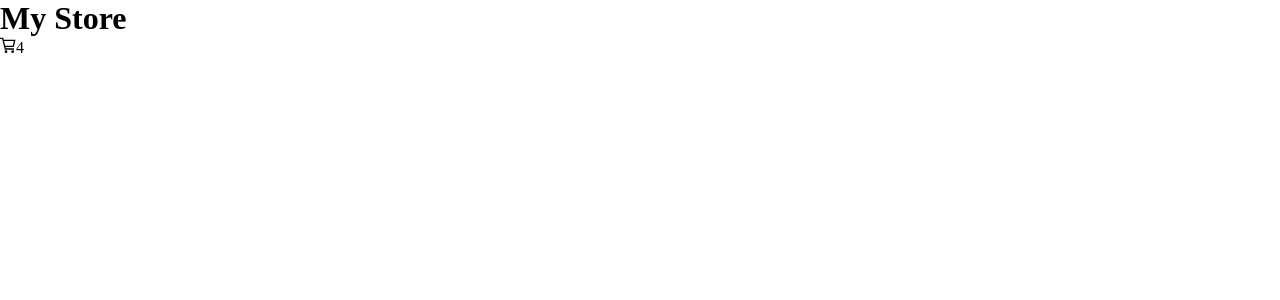
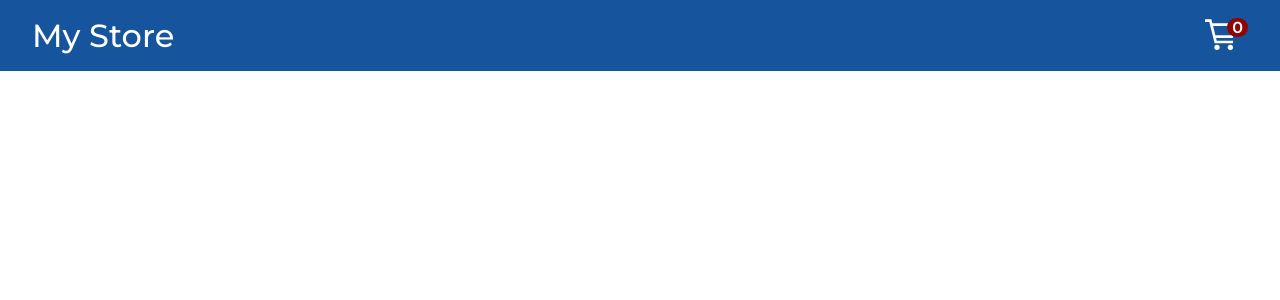
Before and after one commit to johncardozo/frontend-intermedio-02, a React (Vite) app in the folder redux-toolkit-shopping-cart/: page / in a window 1280 px wide. Shown: the top 300 px of the page. Built offline with nearby package versions, Linux system fonts and the light colour scheme.

Commit message:
Redux: Estilos del component NavBar y acceso al Store através de useSelector

```diff
--- a/redux-toolkit-shopping-cart/src/components/navbar/NavBar.jsx
+++ b/redux-toolkit-shopping-cart/src/components/navbar/NavBar.jsx
@@ -1,12 +1,16 @@
 import { GrCart } from "react-icons/gr";
+import { useSelector } from "react-redux";
 
 const NavBar = () => {
+  // Obtiene un valor del state
+  const { amount } = useSelector((store) => store.cart);
+
   return (
     <header>
       <h1>My Store</h1>
       <div className="amount-container">
         <GrCart className="cart-icon" />
-        <span className="badge">4</span>
+        <span className="badge">{amount}</span>
       </div>
     </header>
   );
--- /dev/null
+++ b/redux-toolkit-shopping-cart/src/styles/_components.scss
@@ -0,0 +1 @@
+@use "./components/navbar";
--- a/redux-toolkit-shopping-cart/src/styles/_variables.scss
+++ b/redux-toolkit-shopping-cart/src/styles/_variables.scss
@@ -1,2 +1,7 @@
 // Fuentes
 $font-family: "Montserrat", sans-serif;
+
+// Colores
+$header-bg-color: #16559d;
+$header-color: #fff;
+$badge-bg-color: #900303;
--- /dev/null
+++ b/redux-toolkit-shopping-cart/src/styles/components/navbar.scss
@@ -0,0 +1,33 @@
+@use "../variables" as v;
+
+header {
+  background-color: v.$header-bg-color;
+  display: flex;
+  justify-content: space-between;
+  align-items: center;
+  padding: 1rem 2rem;
+  h1 {
+    color: v.$header-color;
+    font-family: v.$font-family;
+    font-weight: 500;
+  }
+  .amount-container {
+    .cart-icon {
+      font-size: 2rem;
+      path {
+        stroke: v.$header-color;
+      }
+    }
+    .badge {
+      background-color: v.$badge-bg-color;
+      color: v.$header-color;
+      font-family: v.$font-family;
+      font-size: 1rem;
+      font-weight: 600;
+      padding: 0 5px;
+      vertical-align: top;
+      margin-left: -10px;
+      border-radius: 10px;
+    }
+  }
+}
--- a/redux-toolkit-shopping-cart/src/styles/styles.scss
+++ b/redux-toolkit-shopping-cart/src/styles/styles.scss
@@ -1,2 +1,3 @@
 @use "reset";
 @use "fonts";
+@use "components";
```
